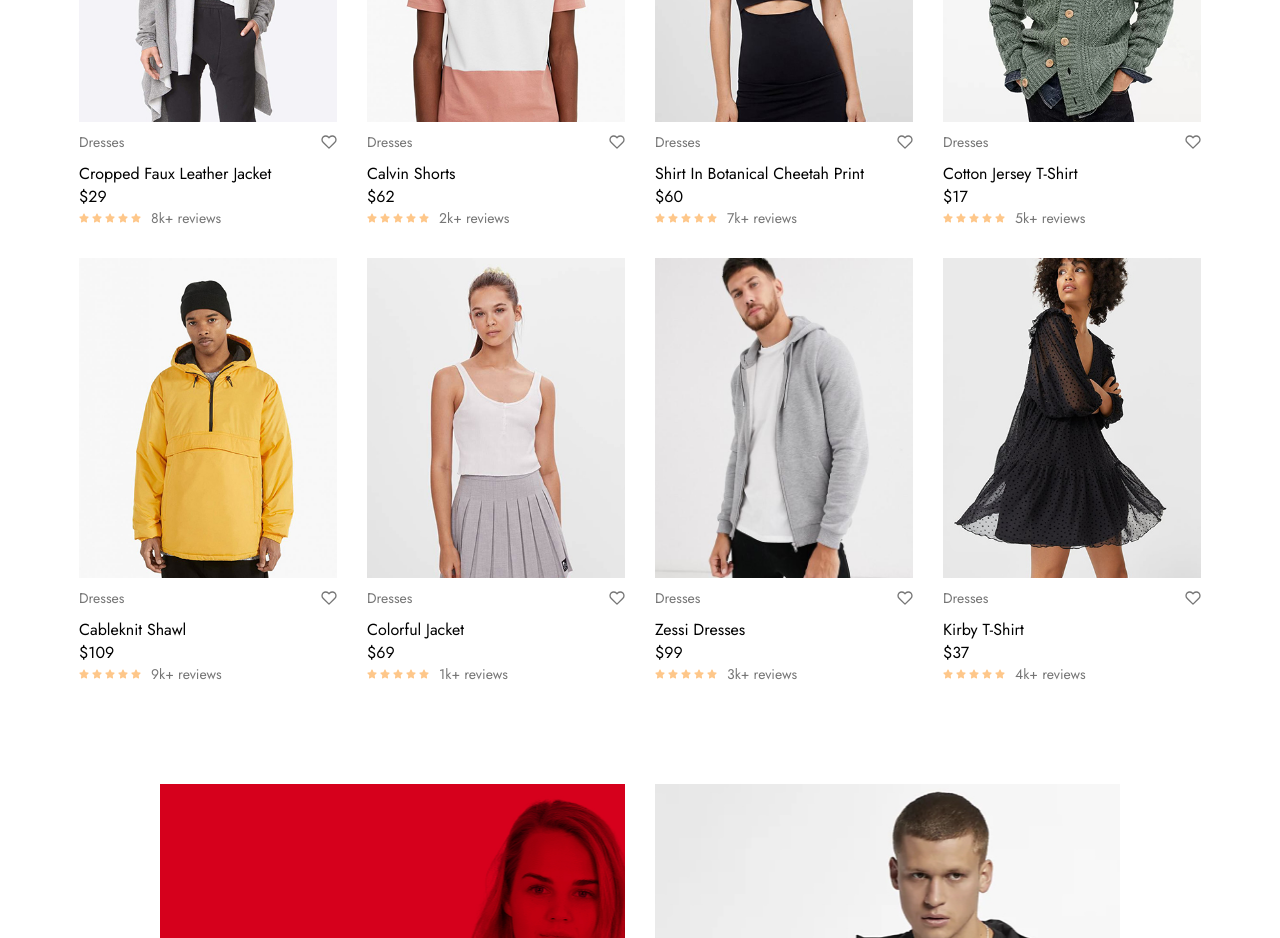
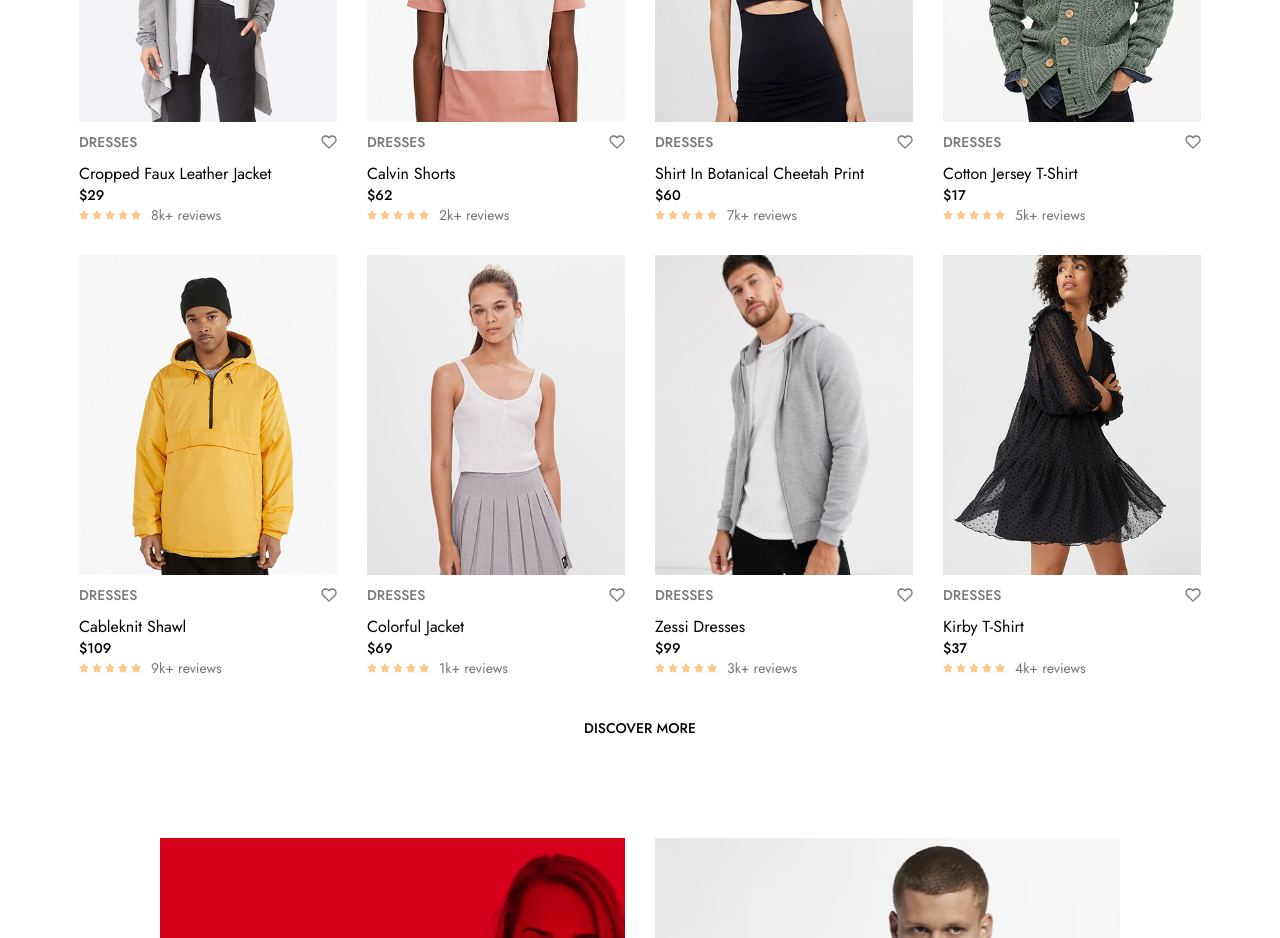
Before and after one commit to TopSecretStar/ecommerce-website, a React (Create React App) app: page / in a window 1280 px wide. Shown: the part 1020-1958 px from the top of the page. Built offline with nearby package versions, Linux system fonts and the light colour scheme.

Commit message:
"Add 'Discover More' link to Trendy section and update associated CSS"

```diff
--- a/src/Components/Home/Trendy/Trendy.css
+++ b/src/Components/Home/Trendy/Trendy.css
@@ -15,6 +15,21 @@
 
 .trendyProducts h2 span {
   font-weight: 700;
+}
+
+.trendyProducts p {
+  font-size: 14px;
+  font-weight: 500;
+  text-transform: uppercase;
+}
+
+.trendyProducts p:hover {
+  text-decoration: underline;
+}
+
+.trendyProducts a {
+  text-decoration: none;
+  color: black;
 }
 
 .trendyTabs {
--- a/src/Components/Home/Trendy/Trendy.jsx
+++ b/src/Components/Home/Trendy/Trendy.jsx
@@ -317,6 +317,9 @@ const Trendy = () => {
             )}
           </div>
         </div>
+        <Link to="/shop">
+          <p>Discover More</p>
+        </Link>
       </div>
     </div>
   );
```
